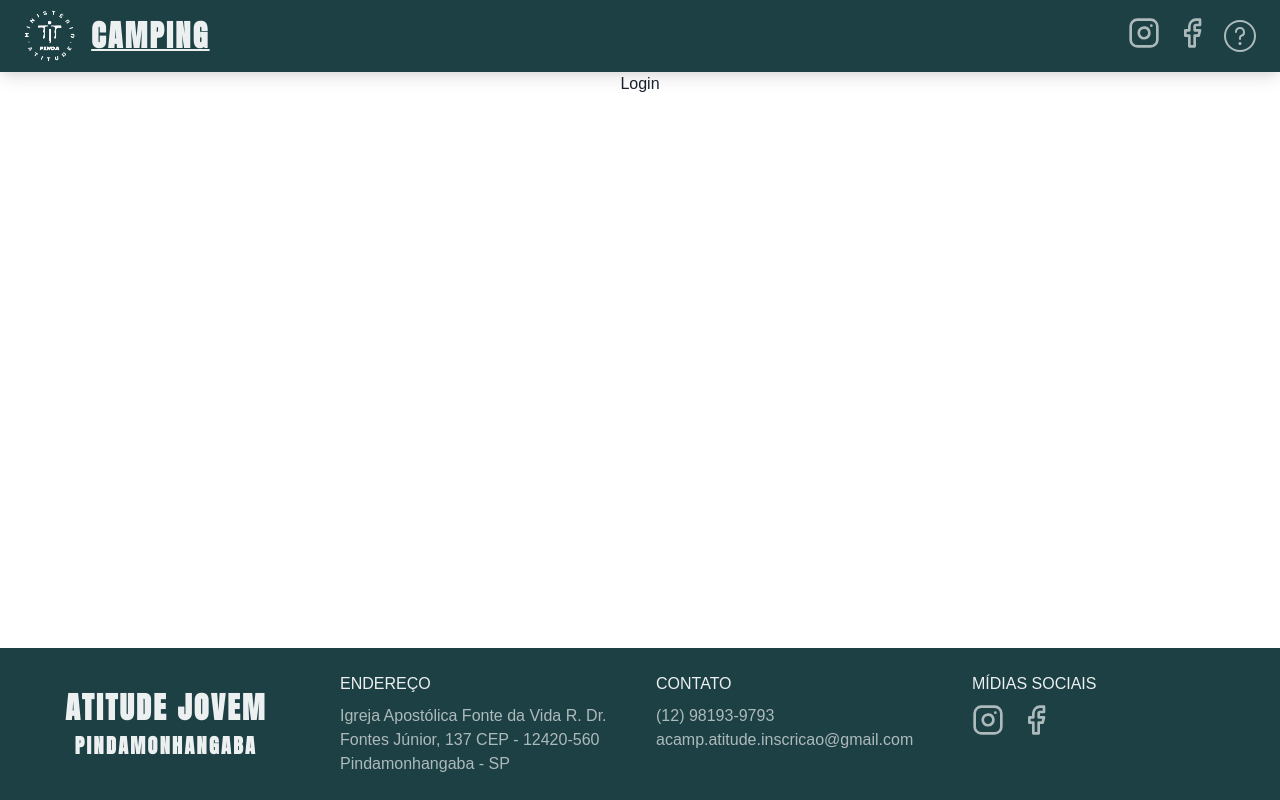
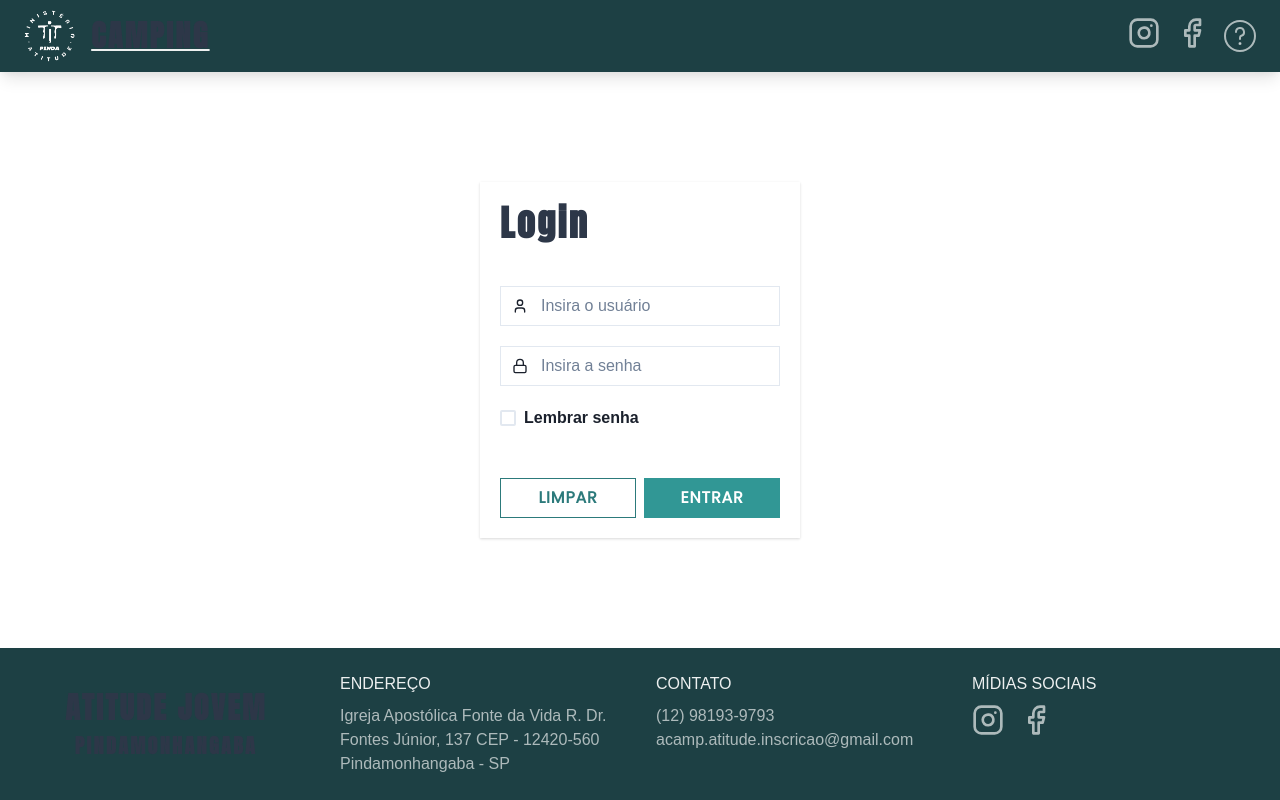
Before and after one commit to wellingtongmota/camping, a React (Vite) app: page /camping-fonte/login in a window 1280 px wide. Built offline with nearby package versions, Linux system fonts and the light colour scheme.

Commit message:
Estilização componente Login

```diff
--- a/src/App.jsx
+++ b/src/App.jsx
@@ -15,6 +15,7 @@ const App = () => {
       <Navbar />
 
       <Flex
+        w='full'
         flex={1}
       >
         <Outlet />
--- a/src/routes/Login.jsx
+++ b/src/routes/Login.jsx
@@ -1,6 +1,146 @@
+import {
+  Button,
+  Card,
+  CardBody,
+  CardFooter,
+  CardHeader,
+  Checkbox,
+  Flex,
+  FormControl,
+  Heading,
+  Input,
+  InputGroup,
+  InputLeftElement,
+  InputRightElement,
+  Stack
+} from "@chakra-ui/react";
+import { Field, Form, Formik } from "formik"
+import { useState } from "react";
+import { LuLock, LuUser } from "react-icons/lu";
+import { BsCapslock } from "react-icons/bs";
+
 const Login = () => {
+
+  const [capsLockOn, setCapsLockOn] = useState(false);
+
+  const handleKeyUp = e => {
+    const capsLockIsOn = e.getModifierState('CapsLock');
+    setCapsLockOn(capsLockIsOn);
+  }
+
   return (
-    <div>Login</div>
+    <Formik
+      initialValues={{
+        user: '',
+        password: '',
+        checked: []
+      }}
+
+      onSubmit={(values, { setSubmitting }) => {
+        setTimeout(() => {
+          alert(JSON.stringify(values, null, 2));
+          setSubmitting(false);
+        }, 400);
+      }}
+    >
+      {({ isSubmitting }) => (
+        <Flex
+          w='full'
+          justify='center'
+          align='center'
+        >
+          <Card
+            m={2}
+            w='full'
+            maxW='xs'
+            h='fit-content'
+            as={Form}
+            overflowY='auto'
+            borderRadius='none'
+          >
+            <CardHeader>
+              <Heading>Login</Heading>
+            </CardHeader>
+
+            <CardBody>
+              <Stack spacing={5}>
+                <FormControl isRequired>
+                  <InputGroup>
+                    <InputLeftElement pointerEvents='none'>
+                      <LuUser color='gray.300' />
+                    </InputLeftElement>
+                    <Input
+                      as={Field}
+                      name="user"
+                      type="text"
+                      placeholder='Insira o usuário'
+                      borderRadius='none'
+                      focusBorderColor='teal.400'
+                    />
+                  </InputGroup>
+                </FormControl>
+
+                <FormControl isRequired>
+                  <InputGroup>
+                    <InputLeftElement pointerEvents='none'>
+                      <LuLock color='gray.300' />
+                    </InputLeftElement>
+                    <Input
+                      as={Field}
+                      name="password"
+                      type="password"
+                      placeholder='Insira a senha'
+                      borderRadius='none'
+                      focusBorderColor='teal.400'
+                      onKeyDownCapture={handleKeyUp}
+                    />
+                    {capsLockOn && (
+                      <InputRightElement>
+                        <BsCapslock color='gray' />
+                      </InputRightElement>
+                    )}
+                  </InputGroup>
+                  {/* {message && <Text mt={1} fontStyle='italic' color='red.500'>{message}</Text>} */}
+                </FormControl>
+
+                <Field as={Checkbox} name="checked" value="remember" colorScheme='teal'>
+                  Lembrar senha
+                </Field>
+              </Stack>
+            </CardBody>
+
+            <CardFooter
+              as={Flex}
+              w='full'
+              gap={2}
+              mt={2}
+              flexWrap='wrap'
+            >
+              <Button
+                flex={1}
+                flexBasis={130}
+                type="reset"
+                colorScheme="teal"
+                variant='outline'
+              >
+                Limpar
+              </Button>
+
+              <Button
+                flex={1}
+                flexBasis={130}
+                type='submit'
+                colorScheme='teal'
+                isLoading={isSubmitting}
+                loadingText='Entrando'
+              >
+                Entrar
+              </Button>
+            </CardFooter>
+          </Card>
+        </Flex>
+      )}
+    </Formik>
   )
 }
 
--- a/src/utils/theme.js
+++ b/src/utils/theme.js
@@ -9,7 +9,8 @@ const theme = extendTheme({
     Heading: {
       // 1. We can update the base styles
       baseStyle: {
-        letterSpacing: '0.15rem'
+        letterSpacing: '0.15rem',
+        color: 'gray.700'
       },
     },
     Text: {
```
